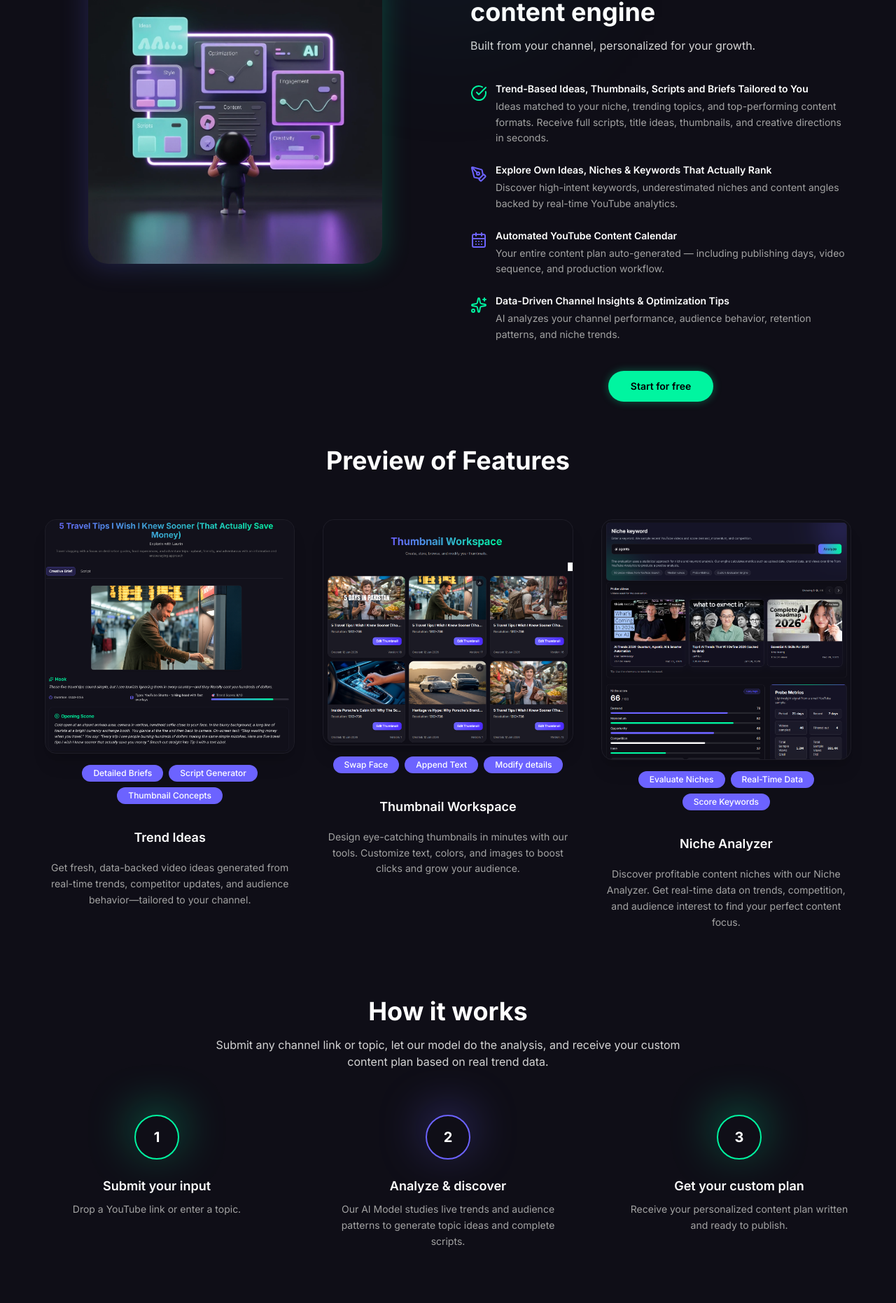
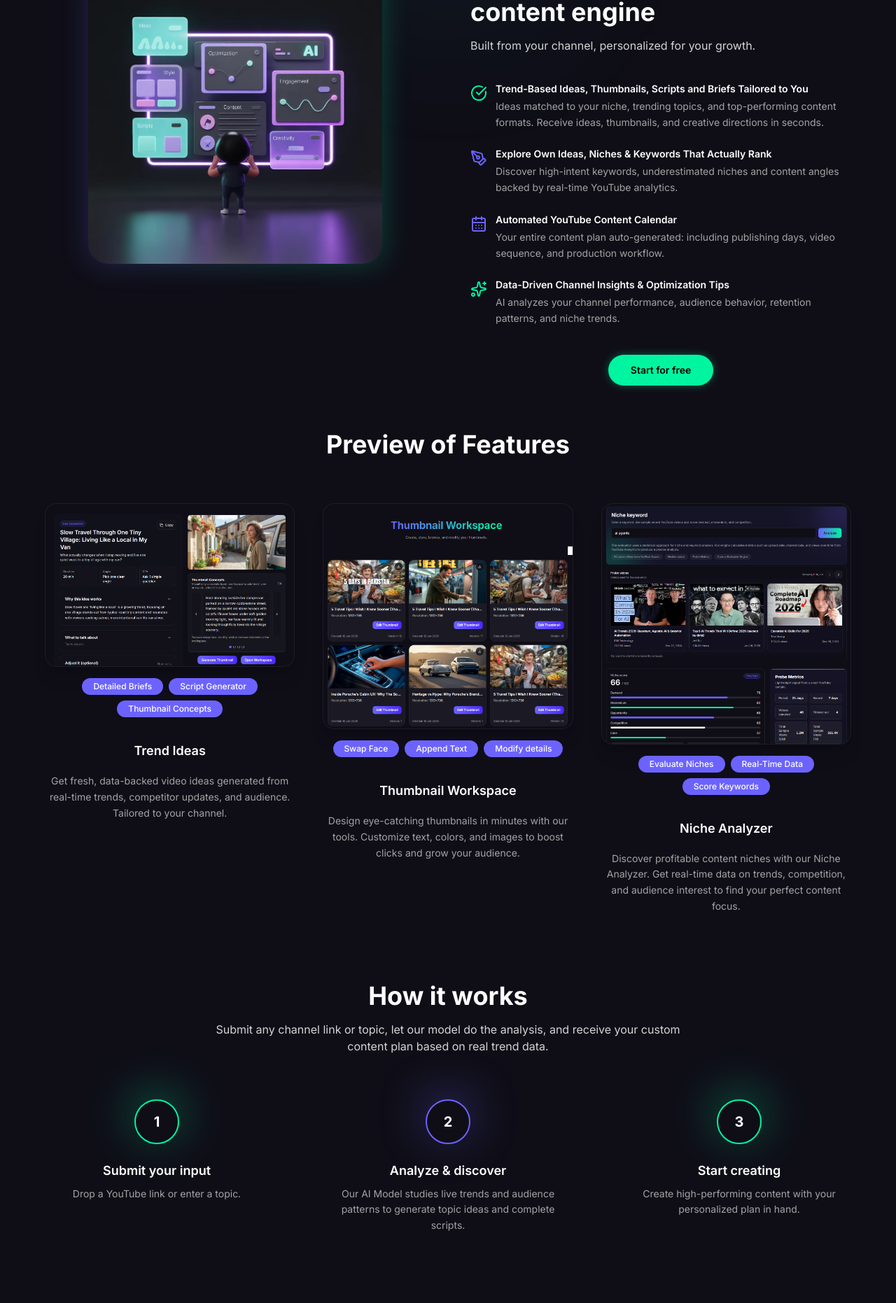
Before and after one commit to Filaniuk/Burnzy-Frontend, a Next.js app: page / in a window 1280 px wide. Shown: the part 1718-3580 px from the top of the page at 70% size. Built offline with nearby package versions, Linux system fonts and the light colour scheme; no server answers.

Commit message:
changes minimal for prod

```diff
--- a/src/app/analyze/components/ActionButton.tsx
+++ b/src/app/analyze/components/ActionButton.tsx
@@ -1,6 +1,8 @@
-import { GradientActionButton } from "@/components/GradientActionButton";
+"use client";
+
 import { PurpleActionButton } from "@/components/PurpleActionButton";
 import { motion, easeOut } from "framer-motion";
+import { useRouter } from "next/navigation";
 
 const fadeUp = {
   hidden: { opacity: 0, y: 20 },
@@ -14,7 +16,6 @@ const fadeUp = {
   },
 };
 
-
 export default function ActionButtons({
   type,
   onShowInsights,
@@ -24,14 +25,16 @@ export default function ActionButtons({
   onShowInsights: () => void;
   onGenerateIdeas: () => void;
 }) {
+  const router = useRouter();
+
   return (
-    <motion.div variants={fadeUp} className="flex justify-center gap-4 mt-10 flex-wrap">
-      {type === "channel" && (
-        <PurpleActionButton onClick={onShowInsights} label="✨ Show Insights" size="md" />
-      )}
+    <motion.div
+      variants={fadeUp}
+      className="flex justify-center gap-4 mt-10 flex-wrap"
+    >
       <PurpleActionButton
-        onClick={onGenerateIdeas}
-        label="🔥 Generate Trend Ideas"
+        onClick={() => router.push("/dashboard")}
+        label="Open Dashboard"
         size="md"
       />
     </motion.div>
--- a/src/app/page.tsx
+++ b/src/app/page.tsx
@@ -1,5 +1,6 @@
 import FinalCTA from "@/components/home/FinalCTA";
 import Hero from "@/components/home/Hero";
+import HomePageViewed from "@/components/home/HomePageViewed";
 import HowItWorks from "@/components/home/HowItWorks";
 import PreviewFeatures from "@/components/home/PreviewFeatures";
 import QuoteBlock from "@/components/home/QuoteBlock";
@@ -9,17 +10,17 @@ import WhyHard from "@/components/home/WhyHard";
 import posthog from "posthog-js";
 
 export default function Home() {
-  posthog.capture("home_page_viewed");
   return (
     <div>
+      <HomePageViewed />
       <Hero />
-      <Reviews/>
-      <WhyHard/>
-      <QuoteBlock/>
-      <SecondHero/>
-      <PreviewFeatures/>
-      <HowItWorks/>
-      <FinalCTA/>
+      <Reviews />
+      <WhyHard />
+      <QuoteBlock />
+      <SecondHero />
+      <PreviewFeatures />
+      <HowItWorks />
+      <FinalCTA />
     </div>
   );
 }
--- /dev/null
+++ b/src/components/home/HomePageViewed.tsx
@@ -0,0 +1,20 @@
+"use client";
+
+import { useEffect, useRef } from "react";
+import posthog from "posthog-js";
+
+export default function HomePageViewed() {
+  const fired = useRef(false);
+
+  useEffect(() => {
+    if (fired.current) return;
+    fired.current = true;
+
+    posthog.capture("home_page_viewed", {
+      page: "home",
+      path: window.location.pathname,
+    });
+  }, []);
+
+  return null;
+}
--- a/src/components/home/HowItWorks.tsx
+++ b/src/components/home/HowItWorks.tsx
@@ -32,8 +32,8 @@ export default function HowItWorks() {
     },
     {
       number: 3,
-      title: "Get your custom plan",
-      desc: "Receive your personalized content plan written and ready to publish.",
+      title: "Start creating",
+      desc: "Create high-performing content with your personalized plan in hand.",
       icon: <Rocket className="w-6 h-6 text-[#00F5A0]" />,
       glow: "from-[#00F5A0]/60 to-[#00F5A0]/0",
       ring: "border-[#00F5A0]",
--- a/src/components/home/PreviewFeatures.tsx
+++ b/src/components/home/PreviewFeatures.tsx
@@ -18,12 +18,12 @@ export default function PreviewFeatures() {
 
   const featureCards = [
         {
-      img: "/ideaexmp.webp",
+      img: "/ideademo12395.png",
       tag1: "Detailed Briefs",
       tag2: "Script Generator",
       tag3: "Thumbnail Concepts",
       title: "Trend Ideas",
-      desc: "Get fresh, data-backed video ideas generated from real-time trends, competitor updates, and audience behavior—tailored to your channel.",
+      desc: "Get fresh, data-backed video ideas generated from real-time trends, competitor updates, and audience. Tailored to your channel.",
     },
     {
       img: "/thumbdemo123.webp",
--- a/src/components/home/SecondHero.tsx
+++ b/src/components/home/SecondHero.tsx
@@ -48,7 +48,7 @@ export default function SecondHero() {
         {
             icon: <CheckCircle className="text-[#00F5A0] w-6 h-6" />,
             title: "Trend-Based Ideas, Thumbnails, Scripts and Briefs Tailored to You",
-            desc: "Ideas matched to your niche, trending topics, and top-performing content formats. Receive full scripts, title ideas, thumbnails, and creative directions in seconds.",
+            desc: "Ideas matched to your niche, trending topics, and top-performing content formats. Receive ideas, thumbnails, and creative directions in seconds.",
         },
         {
             icon: <PenTool className="text-[#6C63FF] w-6 h-6" />,
@@ -58,7 +58,7 @@ export default function SecondHero() {
         {
             icon: <CalendarDays className="text-[#6C63FF] w-6 h-6" />,
             title: "Automated YouTube Content Calendar",
-            desc: "Your entire content plan auto-generated — including publishing days, video sequence, and production workflow.",
+            desc: "Your entire content plan auto-generated: including publishing days, video sequence, and production workflow.",
         },
         {
             icon: <Sparkles className="text-[#00F5A0] w-6 h-6" />,
```
Also changed, not shown: public/ideademo12395.png (added), public/ideaexmp.webp (deleted).
